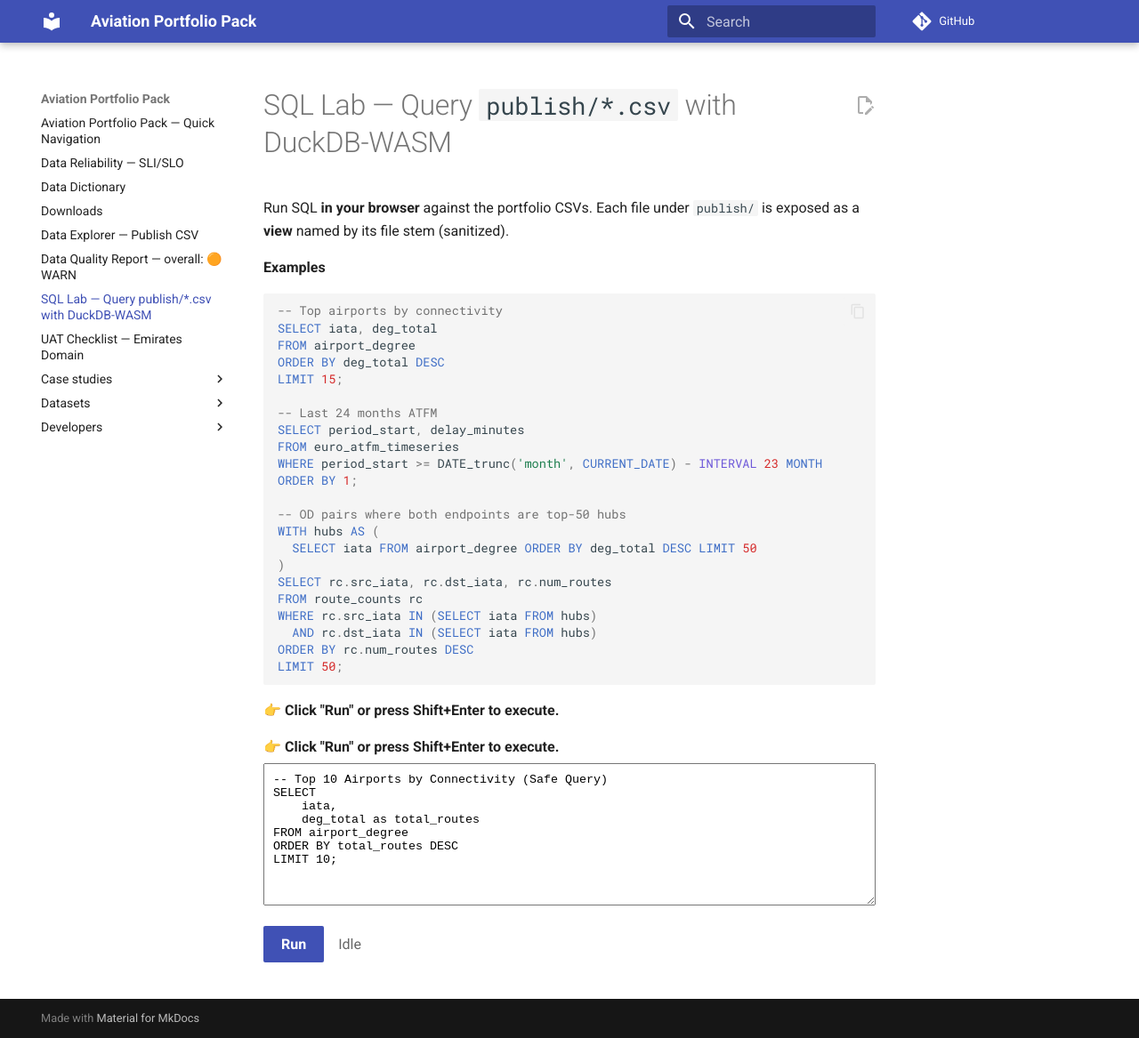
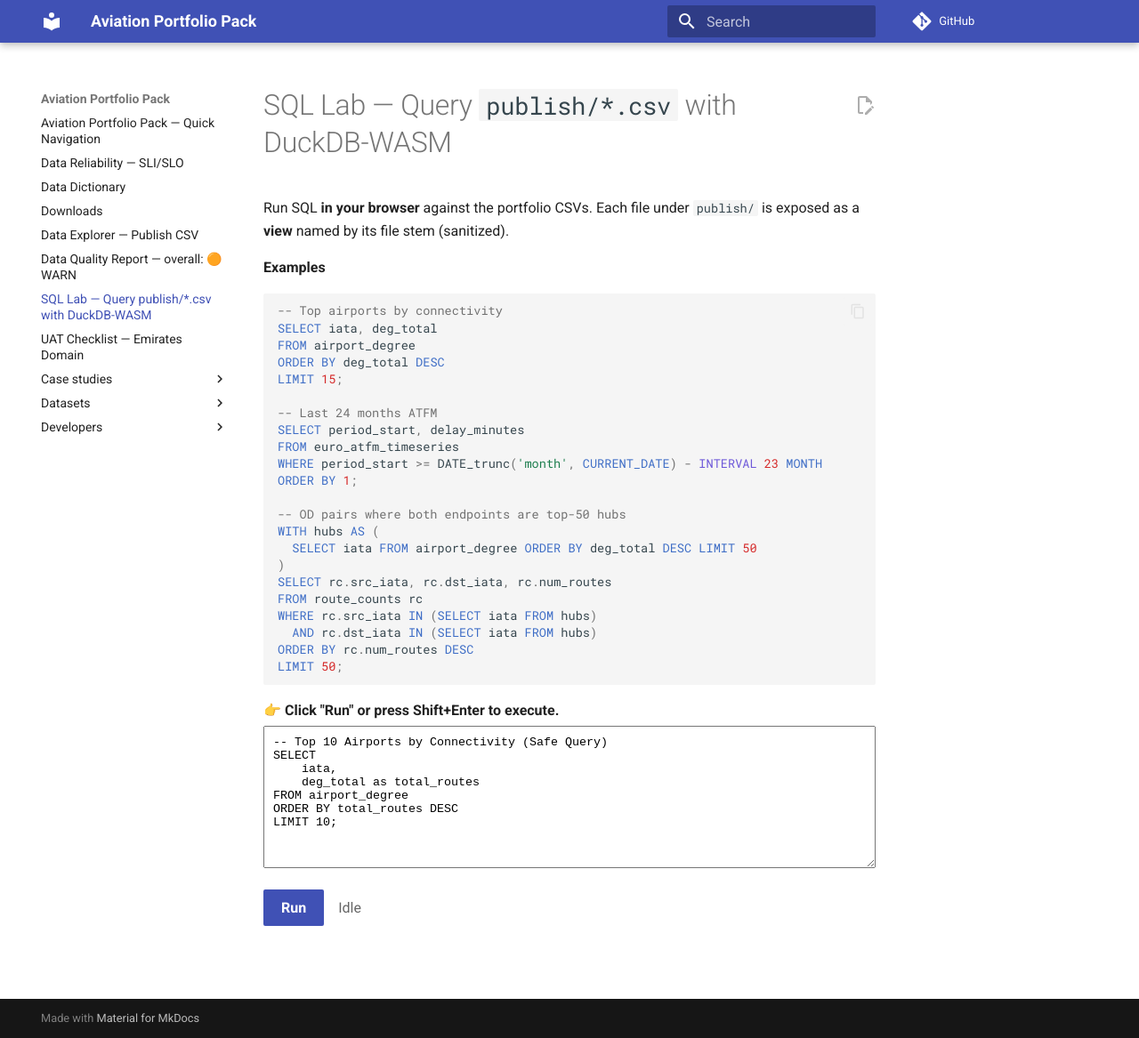
Before and after one commit to barata90/aviation-portfolio-pack, an MkDocs documentation site: the page built from docs/sql_lab.md, in a window 1280 px wide and 1167 px high. Shown: the whole window at 89% size. Built offline with MkDocs 1.6.1 and Material for MkDocs 9.7.7, drawn with Linux system fonts in a browser that asks for light colours; a script that is not in the unit is left out; comment, search, counter and statistics services are not loaded.

Commit message:
Update sql_lab.md

```diff
--- a/docs/sql_lab.md
+++ b/docs/sql_lab.md
@@ -31,9 +31,6 @@
 
 <!-- --- DuckDB SQL Lab: robust, Arrow-aware, IDB-safe --- -->
 <div id="lab" style="margin:.5rem 0; position:relative; z-index:3;">
-  <p style="margin-bottom: 5px;">
-  <strong>👉 Click "Run" or press Shift+Enter to execute.</strong>
-</p>
 
 <p style="margin-bottom: 5px;"><strong>👉 Click "Run" or press Shift+Enter to execute.</strong></p>
 <textarea id="sql" style="width:100%;height:160px;font-family:ui-monospace,monospace;padding:10px;">
```
